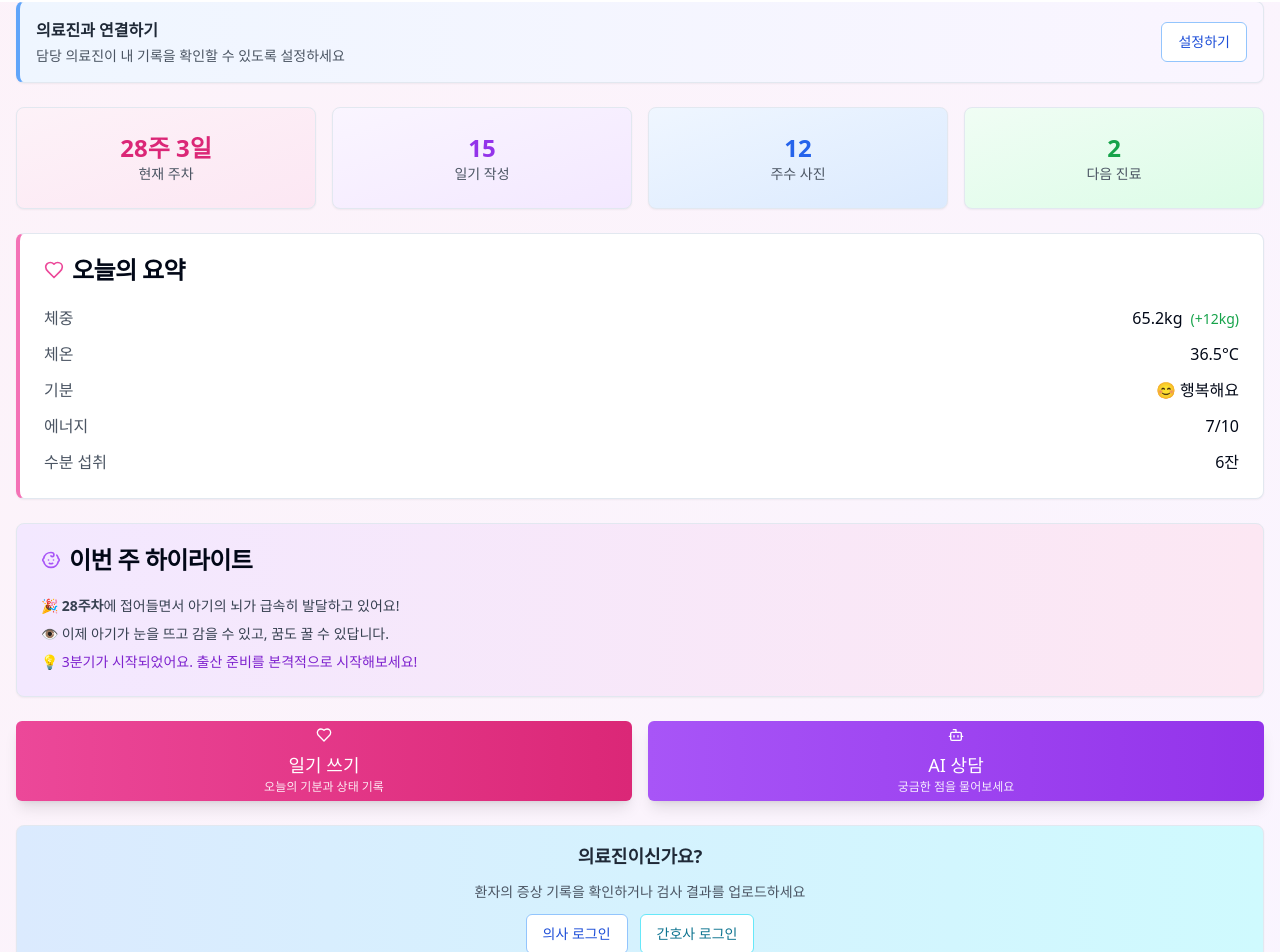
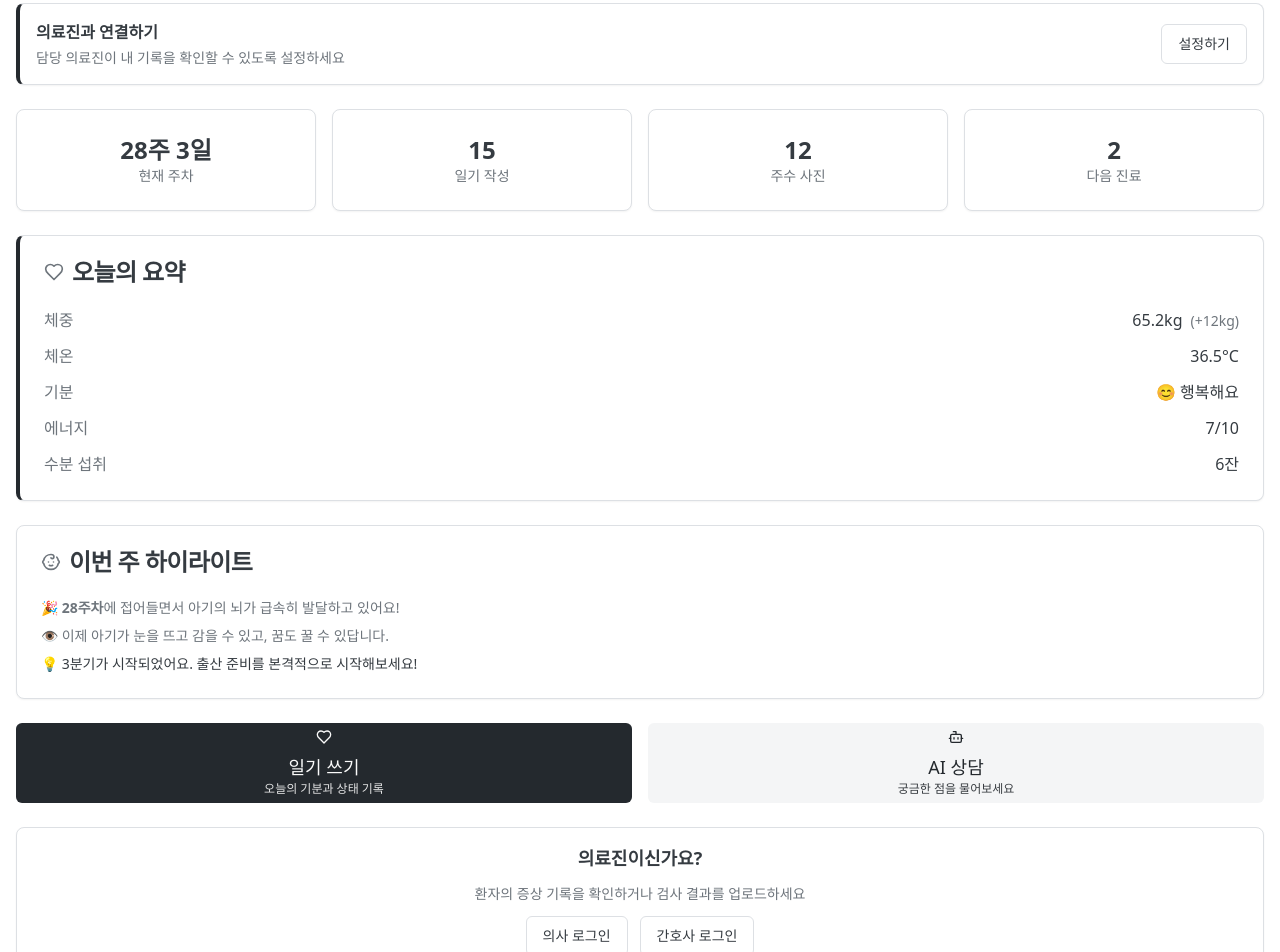
Before and after one commit to CheChe903/mom-diary-bloom, a React (Vite) app: page / in a window 1280 px wide. Shown: the part 798-1750 px from the top of the page. Built offline with nearby package versions, Linux system fonts and the light colour scheme.

Commit message:
Refactor: Apply a clean and simple design
Adjusted the overall design to use a more minimalist and clean color scheme.

```diff
--- a/src/index.css
+++ b/src/index.css
@@ -1,3 +1,4 @@
+
 @tailwind base;
 @tailwind components;
 @tailwind utilities;
@@ -9,88 +10,81 @@ All colors MUST be HSL.
 @layer base {
   :root {
     --background: 0 0% 100%;
-    --foreground: 222.2 84% 4.9%;
+    --foreground: 210 10% 23%;
 
     --card: 0 0% 100%;
-    --card-foreground: 222.2 84% 4.9%;
+    --card-foreground: 210 10% 23%;
 
     --popover: 0 0% 100%;
-    --popover-foreground: 222.2 84% 4.9%;
+    --popover-foreground: 210 10% 23%;
 
-    --primary: 222.2 47.4% 11.2%;
-    --primary-foreground: 210 40% 98%;
+    --primary: 210 12% 16%;
+    --primary-foreground: 0 0% 98%;
 
-    --secondary: 210 40% 96.1%;
-    --secondary-foreground: 222.2 47.4% 11.2%;
+    --secondary: 210 8% 96%;
+    --secondary-foreground: 210 12% 16%;
 
-    --muted: 210 40% 96.1%;
-    --muted-foreground: 215.4 16.3% 46.9%;
+    --muted: 210 8% 96%;
+    --muted-foreground: 210 6% 46%;
 
-    --accent: 210 40% 96.1%;
-    --accent-foreground: 222.2 47.4% 11.2%;
+    --accent: 210 8% 94%;
+    --accent-foreground: 210 12% 16%;
 
-    --destructive: 0 84.2% 60.2%;
-    --destructive-foreground: 210 40% 98%;
+    --destructive: 0 65% 51%;
+    --destructive-foreground: 0 0% 98%;
 
-    --border: 214.3 31.8% 91.4%;
-    --input: 214.3 31.8% 91.4%;
-    --ring: 222.2 84% 4.9%;
+    --border: 210 12% 88%;
+    --input: 210 12% 88%;
+    --ring: 210 12% 16%;
 
     --radius: 0.5rem;
 
     --sidebar-background: 0 0% 98%;
-
-    --sidebar-foreground: 240 5.3% 26.1%;
-
-    --sidebar-primary: 240 5.9% 10%;
-
+    --sidebar-foreground: 210 10% 23%;
+    --sidebar-primary: 210 12% 16%;
     --sidebar-primary-foreground: 0 0% 98%;
-
-    --sidebar-accent: 240 4.8% 95.9%;
-
-    --sidebar-accent-foreground: 240 5.9% 10%;
-
-    --sidebar-border: 220 13% 91%;
-
-    --sidebar-ring: 217.2 91.2% 59.8%;
+    --sidebar-accent: 210 8% 94%;
+    --sidebar-accent-foreground: 210 12% 16%;
+    --sidebar-border: 210 12% 88%;
+    --sidebar-ring: 210 12% 16%;
   }
 
   .dark {
-    --background: 222.2 84% 4.9%;
-    --foreground: 210 40% 98%;
+    --background: 210 15% 8%;
+    --foreground: 0 0% 95%;
 
-    --card: 222.2 84% 4.9%;
-    --card-foreground: 210 40% 98%;
+    --card: 210 15% 8%;
+    --card-foreground: 0 0% 95%;
 
-    --popover: 222.2 84% 4.9%;
-    --popover-foreground: 210 40% 98%;
+    --popover: 210 15% 8%;
+    --popover-foreground: 0 0% 95%;
 
-    --primary: 210 40% 98%;
-    --primary-foreground: 222.2 47.4% 11.2%;
+    --primary: 0 0% 95%;
+    --primary-foreground: 210 15% 8%;
 
-    --secondary: 217.2 32.6% 17.5%;
-    --secondary-foreground: 210 40% 98%;
+    --secondary: 210 12% 15%;
+    --secondary-foreground: 0 0% 95%;
 
-    --muted: 217.2 32.6% 17.5%;
-    --muted-foreground: 215 20.2% 65.1%;
+    --muted: 210 12% 15%;
+    --muted-foreground: 210 8% 65%;
 
-    --accent: 217.2 32.6% 17.5%;
-    --accent-foreground: 210 40% 98%;
+    --accent: 210 12% 15%;
+    --accent-foreground: 0 0% 95%;
 
-    --destructive: 0 62.8% 30.6%;
-    --destructive-foreground: 210 40% 98%;
+    --destructive: 0 65% 51%;
+    --destructive-foreground: 0 0% 95%;
 
-    --border: 217.2 32.6% 17.5%;
-    --input: 217.2 32.6% 17.5%;
-    --ring: 212.7 26.8% 83.9%;
-    --sidebar-background: 240 5.9% 10%;
-    --sidebar-foreground: 240 4.8% 95.9%;
-    --sidebar-primary: 224.3 76.3% 48%;
-    --sidebar-primary-foreground: 0 0% 100%;
-    --sidebar-accent: 240 3.7% 15.9%;
-    --sidebar-accent-foreground: 240 4.8% 95.9%;
-    --sidebar-border: 240 3.7% 15.9%;
-    --sidebar-ring: 217.2 91.2% 59.8%;
+    --border: 210 12% 15%;
+    --input: 210 12% 15%;
+    --ring: 0 0% 95%;
+    --sidebar-background: 210 15% 8%;
+    --sidebar-foreground: 0 0% 95%;
+    --sidebar-primary: 0 0% 95%;
+    --sidebar-primary-foreground: 210 15% 8%;
+    --sidebar-accent: 210 12% 15%;
+    --sidebar-accent-foreground: 0 0% 95%;
+    --sidebar-border: 210 12% 15%;
+    --sidebar-ring: 0 0% 95%;
   }
 }
 
--- a/src/pages/Index.tsx
+++ b/src/pages/Index.tsx
@@ -1,3 +1,4 @@
+
 import React, { useState } from 'react';
 import { Card, CardContent, CardHeader, CardTitle } from "@/components/ui/card";
 import { Button } from "@/components/ui/button";
@@ -55,17 +56,17 @@ const Index = () => {
         return (
           <div className="space-y-6">
             {/* Header with Character */}
-            <div className="text-center py-8 bg-gradient-to-r from-pink-100 to-purple-100 rounded-xl">
+            <div className="text-center py-8 bg-card border border-border rounded-xl">
               <div className="mb-4">
                 <SignatureCharacter message={getCharacterMessage()} size="lg" />
               </div>
-              <h1 className="text-3xl font-bold text-gray-800 mb-2">마미케어</h1>
-              <p className="text-gray-600">당신과 아기를 위한 스마트 산모수첩</p>
+              <h1 className="text-3xl font-bold text-foreground mb-2">마미케어</h1>
+              <p className="text-muted-foreground">당신과 아기를 위한 스마트 산모수첩</p>
               <div className="mt-4 flex items-center justify-center space-x-2">
-                <Badge variant="secondary" className="bg-pink-200 text-pink-800">
+                <Badge variant="secondary" className="bg-secondary text-secondary-foreground">
                   임신 {currentWeek}주 {currentDay}일차
                 </Badge>
-                <Heart className="w-5 h-5 text-pink-500 fill-pink-500" />
+                <Heart className="w-5 h-5 text-muted-foreground" />
               </div>
             </div>
 
@@ -73,17 +74,16 @@ const Index = () => {
             <PregnancyProgress currentWeek={currentWeek} currentDay={currentDay} />
 
             {/* Medical Access Quick Link */}
-            <Card className="border-l-4 border-l-blue-400 bg-gradient-to-r from-blue-50 to-purple-50">
+            <Card className="border-l-4 border-l-primary">
               <CardContent className="p-4">
                 <div className="flex items-center justify-between">
                   <div>
-                    <h3 className="font-semibold text-gray-800 mb-1">의료진과 연결하기</h3>
-                    <p className="text-sm text-gray-600">담당 의료진이 내 기록을 확인할 수 있도록 설정하세요</p>
+                    <h3 className="font-semibold text-foreground mb-1">의료진과 연결하기</h3>
+                    <p className="text-sm text-muted-foreground">담당 의료진이 내 기록을 확인할 수 있도록 설정하세요</p>
                   </div>
                   <Button
                     onClick={() => setActiveTab('medical-access')}
                     variant="outline"
-                    className="border-blue-300 text-blue-700"
                   >
                     설정하기
                   </Button>
@@ -93,63 +93,63 @@ const Index = () => {
 
             {/* Quick Stats */}
             <div className="grid grid-cols-2 md:grid-cols-4 gap-4">
-              <Card className="text-center p-4 bg-gradient-to-br from-pink-50 to-pink-100">
+              <Card className="text-center p-4">
                 <CardContent className="p-2">
-                  <div className="text-2xl font-bold text-pink-600">{currentWeek}주 {currentDay}일</div>
-                  <div className="text-sm text-gray-600">현재 주차</div>
+                  <div className="text-2xl font-bold text-foreground">{currentWeek}주 {currentDay}일</div>
+                  <div className="text-sm text-muted-foreground">현재 주차</div>
                 </CardContent>
               </Card>
-              <Card className="text-center p-4 bg-gradient-to-br from-purple-50 to-purple-100">
+              <Card className="text-center p-4">
                 <CardContent className="p-2">
-                  <div className="text-2xl font-bold text-purple-600">15</div>
-                  <div className="text-sm text-gray-600">일기 작성</div>
+                  <div className="text-2xl font-bold text-foreground">15</div>
+                  <div className="text-sm text-muted-foreground">일기 작성</div>
                 </CardContent>
               </Card>
-              <Card className="text-center p-4 bg-gradient-to-br from-blue-50 to-blue-100">
+              <Card className="text-center p-4">
                 <CardContent className="p-2">
-                  <div className="text-2xl font-bold text-blue-600">12</div>
-                  <div className="text-sm text-gray-600">주수 사진</div>
+                  <div className="text-2xl font-bold text-foreground">12</div>
+                  <div className="text-sm text-muted-foreground">주수 사진</div>
                 </CardContent>
               </Card>
-              <Card className="text-center p-4 bg-gradient-to-br from-green-50 to-green-100">
+              <Card className="text-center p-4">
                 <CardContent className="p-2">
-                  <div className="text-2xl font-bold text-green-600">2</div>
-                  <div className="text-sm text-gray-600">다음 진료</div>
+                  <div className="text-2xl font-bold text-foreground">2</div>
+                  <div className="text-sm text-muted-foreground">다음 진료</div>
                 </CardContent>
               </Card>
             </div>
 
             {/* Today's Summary */}
-            <Card className="border-l-4 border-l-pink-400">
+            <Card className="border-l-4 border-l-primary">
               <CardHeader>
                 <CardTitle className="flex items-center space-x-2">
-                  <Heart className="w-5 h-5 text-pink-500" />
+                  <Heart className="w-5 h-5 text-muted-foreground" />
                   <span>오늘의 요약</span>
                 </CardTitle>
               </CardHeader>
               <CardContent>
                 <div className="space-y-3">
                   <div className="flex justify-between items-center">
-                    <span className="text-gray-600">체중</span>
+                    <span className="text-muted-foreground">체중</span>
                     <div className="text-right">
                       <span className="font-medium">65.2kg</span>
-                      <span className="text-sm text-green-600 ml-2">(+12kg)</span>
+                      <span className="text-sm text-muted-foreground ml-2">(+12kg)</span>
                     </div>
                   </div>
                   <div className="flex justify-between">
-                    <span className="text-gray-600">체온</span>
+                    <span className="text-muted-foreground">체온</span>
                     <span className="font-medium">36.5°C</span>
                   </div>
                   <div className="flex justify-between">
-                    <span className="text-gray-600">기분</span>
+                    <span className="text-muted-foreground">기분</span>
                     <span className="font-medium">😊 행복해요</span>
                   </div>
                   <div className="flex justify-between">
-                    <span className="text-gray-600">에너지</span>
+                    <span className="text-muted-foreground">에너지</span>
                     <span className="font-medium">7/10</span>
                   </div>
                   <div className="flex justify-between">
-                    <span className="text-gray-600">수분 섭취</span>
+                    <span className="text-muted-foreground">수분 섭취</span>
                     <span className="font-medium">6잔</span>
                   </div>
                 </div>
@@ -157,22 +157,22 @@ const Index = () => {
             </Card>
 
             {/* Weekly Highlight */}
-            <Card className="bg-gradient-to-r from-purple-100 to-pink-100">
+            <Card>
               <CardHeader>
                 <CardTitle className="flex items-center space-x-2">
-                  <Baby className="w-5 h-5 text-purple-500" />
+                  <Baby className="w-5 h-5 text-muted-foreground" />
                   <span>이번 주 하이라이트</span>
                 </CardTitle>
               </CardHeader>
               <CardContent>
                 <div className="space-y-2">
-                  <p className="text-sm text-gray-700">
+                  <p className="text-sm text-muted-foreground">
                     🎉 <strong>28주차</strong>에 접어들면서 아기의 뇌가 급속히 발달하고 있어요!
                   </p>
-                  <p className="text-sm text-gray-700">
+                  <p className="text-sm text-muted-foreground">
                     👁️ 이제 아기가 눈을 뜨고 감을 수 있고, 꿈도 꿀 수 있답니다.
                   </p>
-                  <p className="text-sm text-purple-700 font-medium">
+                  <p className="text-sm text-foreground font-medium">
                     💡 3분기가 시작되었어요. 출산 준비를 본격적으로 시작해보세요!
                   </p>
                 </div>
@@ -183,7 +183,7 @@ const Index = () => {
             <div className="grid grid-cols-2 gap-4">
               <Button
                 onClick={() => setActiveTab('diary')}
-                className="h-20 bg-gradient-to-r from-pink-500 to-pink-600 hover:from-pink-600 hover:to-pink-700 text-white shadow-lg"
+                className="h-20 bg-primary hover:bg-primary/90 text-primary-foreground"
               >
                 <div className="text-center">
                   <Heart className="w-8 h-8 mx-auto mb-2" />
@@ -193,7 +193,7 @@ const Index = () => {
               </Button>
               <Button
                 onClick={() => setActiveTab('chatbot')}
-                className="h-20 bg-gradient-to-r from-purple-500 to-purple-600 hover:from-purple-600 hover:to-purple-700 text-white shadow-lg"
+                className="h-20 bg-secondary hover:bg-secondary/80 text-secondary-foreground"
               >
                 <div className="text-center">
                   <Bot className="w-8 h-8 mx-auto mb-2" />
@@ -204,23 +204,21 @@ const Index = () => {
             </div>
 
             {/* Medical Professional Access */}
-            <Card className="bg-gradient-to-r from-blue-100 to-cyan-100">
+            <Card>
               <CardContent className="p-4">
                 <div className="text-center space-y-3">
-                  <h3 className="text-lg font-semibold text-gray-800">의료진이신가요?</h3>
-                  <p className="text-sm text-gray-600">환자의 증상 기록을 확인하거나 검사 결과를 업로드하세요</p>
+                  <h3 className="text-lg font-semibold text-foreground">의료진이신가요?</h3>
+                  <p className="text-sm text-muted-foreground">환자의 증상 기록을 확인하거나 검사 결과를 업로드하세요</p>
                   <div className="flex justify-center space-x-3">
                     <Button
                       onClick={() => setActiveTab('doctor')}
                       variant="outline"
-                      className="border-blue-300 text-blue-700"
                     >
                       의사 로그인
                     </Button>
                     <Button
                       onClick={() => setActiveTab('nurse')}
                       variant="outline"
-                      className="border-cyan-300 text-cyan-700"
                     >
                       간호사 로그인
                     </Button>
@@ -230,13 +228,13 @@ const Index = () => {
             </Card>
 
             {/* Motivational Quote */}
-            <Card className="bg-gradient-to-r from-yellow-100 to-orange-100 border-l-4 border-l-yellow-400">
+            <Card className="border-l-4 border-l-accent">
               <CardContent className="p-4">
                 <div className="text-center">
-                  <p className="text-lg font-medium text-gray-800 mb-2">
+                  <p className="text-lg font-medium text-foreground mb-2">
                     "모든 아기는 엄마 배 속에서 기적을 만들어가고 있어요"
                   </p>
-                  <p className="text-sm text-gray-600">
+                  <p className="text-sm text-muted-foreground">
                     오늘도 소중한 하루를 함께 만들어가요 💝
                   </p>
                 </div>
@@ -248,14 +246,14 @@ const Index = () => {
   };
 
   return (
-    <div className="min-h-screen bg-gradient-to-br from-pink-50 to-purple-50">
+    <div className="min-h-screen bg-background">
       <div className="pb-20">
         <div className="container mx-auto px-4 py-6">
           {renderContent()}
         </div>
       </div>
 
-      <div className="fixed bottom-0 left-0 right-0 bg-white border-t border-gray-200 px-4 py-2">
+      <div className="fixed bottom-0 left-0 right-0 bg-card border-t border-border px-4 py-2">
         <div className="flex justify-around">
           <Button
             variant={activeTab === 'home' ? 'default' : 'ghost'}
```
